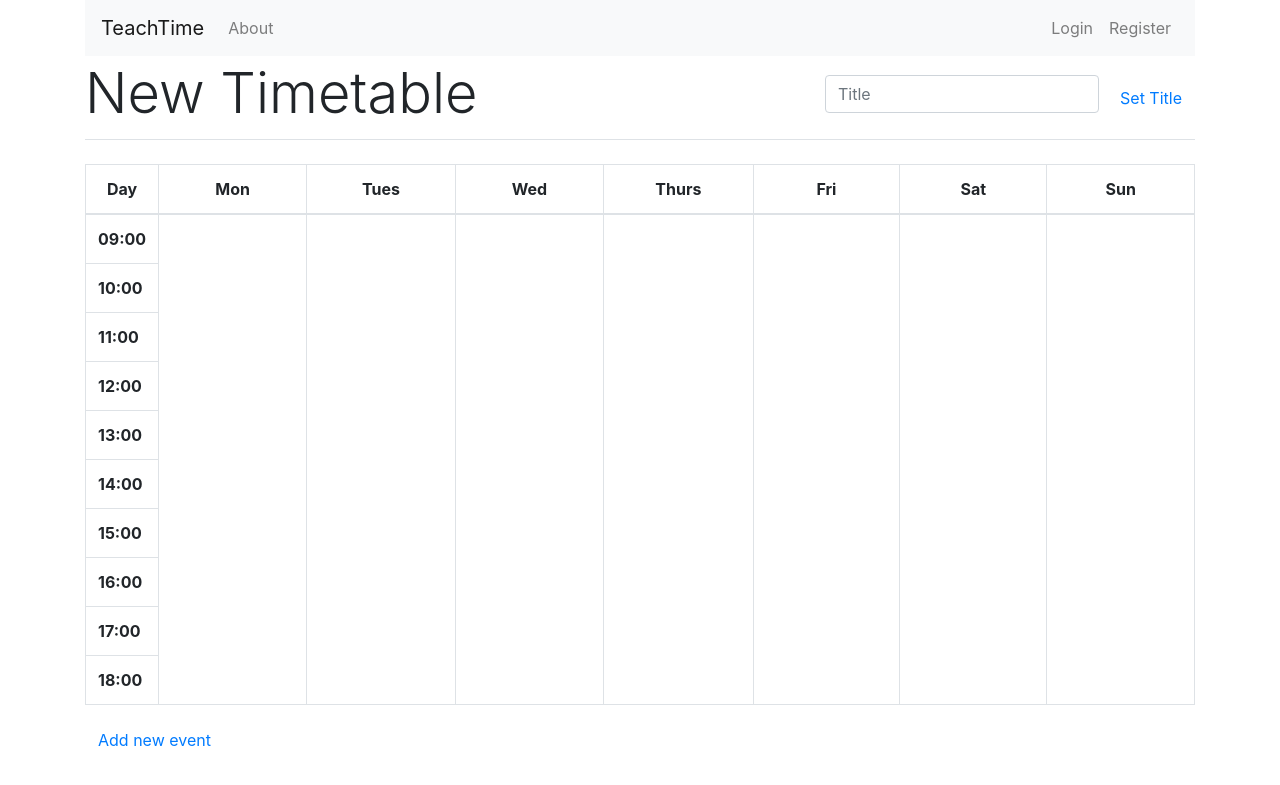
After one commit to LinkyLuke/teachtime, a Python web app: template teachtime/templates/new_timetable.html in a window 1280 px wide. The commit adds this page. Shown: the top 785 px of the page. Run offline with Jinja, Linux system fonts and the light colour scheme; the template is opened without the code that fills it, so the values that code supplies are empty; some libraries are stand-ins or nearby versions.

Commit message:
Added new_timetable.html

```diff
--- a/teachtime/teachtime.py
+++ b/teachtime/teachtime.py
@@ -45,6 +45,8 @@ def create_app(config=Config):
 	app.register_blueprint(users)
 	from teachtime.calendars.routes import calendars
 	app.register_blueprint(calendars)
+	from teachtime.timetables.routes import timetables
+	app.register_blueprint(timetables)
 	from teachtime.errors.handlers import errors
 	app.register_blueprint(errors)
 
--- a/teachtime/templates/base.html
+++ b/teachtime/templates/base.html
@@ -32,7 +32,7 @@
 									<a class="dropdown-item" href="#">Week 1</a>
 									<a class="dropdown-item" href="#">Week 2</a>
 									<div class="dropdown-divider"></div>
-									<a class="dropdown-item" href="#">Add New Timetable</a>
+									<a class="dropdown-item" href="{{ url_for('timetables.timetable') }}">Add New Timetable</a>
 								</div>
 							</li>
 							<a class="nav-item nav-link" href="{{ url_for('users.account') }}">Account</a>
--- /dev/null
+++ b/teachtime/templates/new_timetable.html
@@ -0,0 +1,44 @@
+{% extends "base.html" %}
+{% block content %}
+
+<div class="d-flex py-1 mb-4 border-bottom">
+    <h1 class="display-4 flex-grow-1">New Timetable</h1>
+    <form class="form-inline">
+  		<input type="text" class="form-control mb-2 mr-sm-2" id="title" placeholder="Title">
+  		<button type="button" class="btn btn-link">Set Title</button>
+  	</form>
+</div>
+
+<table class="week-calendar table table-bordered">
+    <thead>
+        <tr>
+            <th scope="col">Day</th>
+            <th class="ml-auto">Mon</th>
+            <th>Tues</th>
+            <th>Wed</th>
+            <th>Thurs</th>
+            <th>Fri</th>
+            <th>Sat</th>
+            <th>Sun</th>
+        </tr>
+    </thead>
+    <tbody>
+        {% for hour in range(9, 19) %}
+        <tr>
+            <th scope="row">{{ "%.2d:00"|format(hour) }}</th>
+            <td>&nbsp;</td>
+            <td>&nbsp;</td>
+            <td>&nbsp;</td>
+            <td>&nbsp;</td>
+            <td>&nbsp;</td>
+            <td>&nbsp;</td>
+            <td>&nbsp;</td>
+        </tr>
+        {% endfor %}
+    </tbody>
+</table>
+
+<button type="button" class="btn btn-link">Add new event</button>
+
+
+{% endblock content %}
```
Also changed, not shown: teachtime/timetables/routes.py (added, +7 -0 lines), teachtime/models.py (line endings or trailing spaces), teachtime/timetables/__init__.py (deleted), teachtime/timetables/format.py (added).
